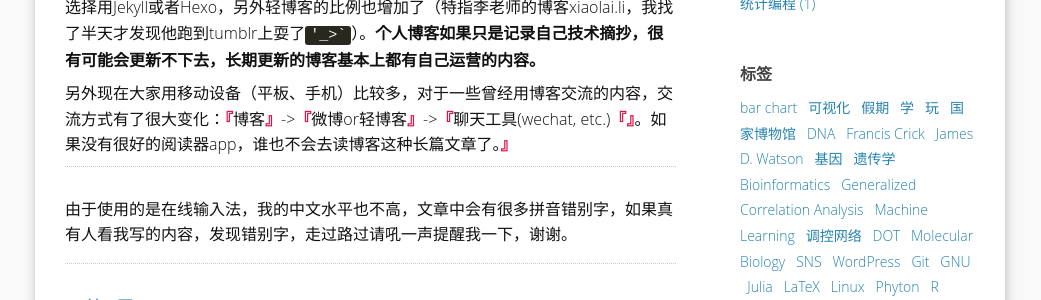
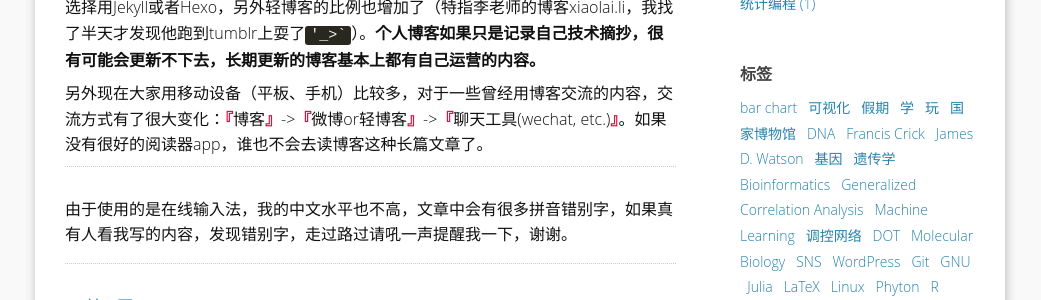
Before and after one commit to yulijia/cn, a Jekyll site: the page built from _posts/2015-03-07-post-google-reader-era.md, in a window 1280 px wide. Shown: the part 996-1296 px from the top of the page, without its empty margins (120-1161 px from the left). Built offline with Jekyll 4.4.1, drawn with Linux system fonts in a browser that asks for light colours; some web fonts are replaced; comment, search, counter and statistics services are not loaded.

Commit message:
fix tag error

```diff
--- a/_posts/2015-03-07-post-google-reader-era.md
+++ b/_posts/2015-03-07-post-google-reader-era.md
@@ -20,7 +20,7 @@ tags:
 
 我曾经在Google Reader有173个RSS订阅，其中有paper相关的38个永久源，搬家到Inoreader后剔除错误链接，还剩下139个，将近五分之一都完全失效了，一点后续内容都在网上搜索不到。在139个中有一些已经是年鉴级别的博客了，每年总结一篇（包括我自己的博客，也是每年写的少之又少）。 由于样本只有我订阅的博客，可能是因为技术类偏多，所以博客迁移比较频繁。相比于传统的WordPress typecho 博客，更多的人选择用Jekyll或者Hexo，另外轻博客的比例也增加了（特指李老师的博客xiaolai.li，我找了半天才发现他跑到tumblr上耍了<code>'_>`</code>）。**个人博客如果只是记录自己技术摘抄，很有可能会更新不下去，长期更新的博客基本上都有自己运营的内容。**
 
-另外现在大家用移动设备（平板、手机）比较多，对于一些曾经用博客交流的内容，交流方式有了很大变化：<q>博客</q>-><q>微博or轻博客</q>-><q>聊天工具(wechat, etc.)<q/>。如果没有很好的阅读器app，谁也不会去读博客这种长篇文章了。
+另外现在大家用移动设备（平板、手机）比较多，对于一些曾经用博客交流的内容，交流方式有了很大变化：<q>博客</q>-><q>微博or轻博客</q>-><q>聊天工具(wechat, etc.)</q>。如果没有很好的阅读器app，谁也不会去读博客这种长篇文章了。
 
 
 ---------------------
```
